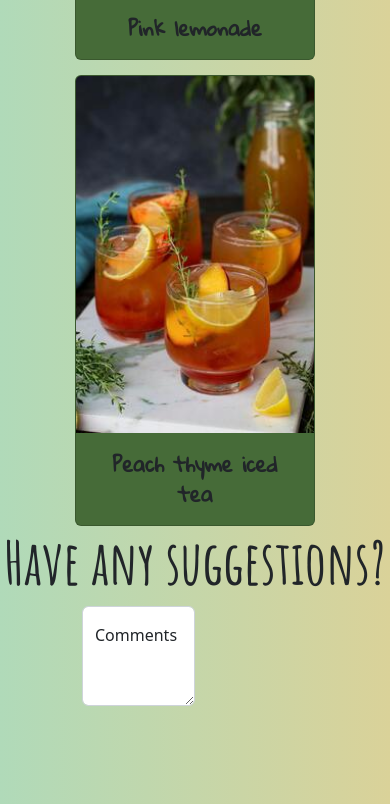
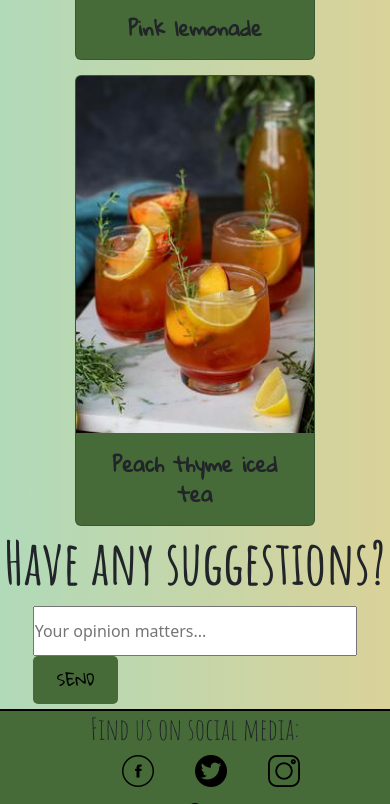
Before and after one commit to NachoWainer/Proyecto-IgnacioWainer, a plain HTML site: page pages/menu.html in a window 390 px wide. Shown: the part 11196-12000 px from the top of the page. Drawn offline with nearby package versions, Linux system fonts and the light colour scheme.

Commit message:
menu + MaR terminados falta index

```diff
--- a/pages/menu.html
+++ b/pages/menu.html
@@ -254,14 +254,9 @@
 
         <section id="suggestions">
             <h1 class="titulo angry-animate"> Have any suggestions?</h1>
-            <div class="form-floating">
-              <textarea class="form-control" placeholder="Leave a comment here" id="floatingTextarea2" style="height: 100px"></textarea>
-              <label for="floatingTextarea2">Comments</label>
-            </div>
-                <div class="col-12">
-                  <button type="submit" class=" pulsar btn btn-primary">Reserve!</button>
-                </div>
-              </form>
+            <div>
+            <input placeholder="Your opinion matters..." >  </input>
+            <button type="submit" class="pulsar btn btn-primary">SEND</button>
             </div>
         </section>
 
--- a/styles/style.css
+++ b/styles/style.css
@@ -245,10 +245,17 @@ body section h2{
     background-color: #466B38;
 }
 #suggestions{
-    display: grid;
-    grid-template-columns: 1fr;
-    grid-auto-rows: 1fr 3fr;
+    display: flex;
+    flex-direction: column;
+    justify-content: center;
+    align-items: center;
     border-bottom: black solid 2px;
+    padding-bottom: 5px;
+}
+
+#suggestions input{
+    width: 500px;
+    height: 50px;
 }
 
 
@@ -286,9 +293,7 @@ form button{
     font-family: 'Gloria Hallelujah', cursive;
 
 }
-#suggestions{
-    justify-items: center;
-}
+
 .form-control {
         display: flex;
         width: 50%;
@@ -444,13 +449,13 @@ footer div nav:hover {
     font-family: 'Gloria Hallelujah', cursive; ;
     border: none;
     color: black;
-    border-radius: 7px;
+    border-radius: 5px;
     transition: transform 250ms cubic-bezier(.2,.8,.4,1);
   }
 
 .pulsar:hover {
 	transform: scale(1.10);
-    background-color: #dad299 !important;
+    background-color: black !important;
 
 
   }
@@ -590,6 +595,9 @@ footer div nav:hover {
     #opinion3{
         justify-items: center;
         }
+        #suggestions input{
+            width: 100%;
+        }
 
 }
 @media only screen and (max-width: 300px){
@@ -600,9 +608,12 @@ footer div nav:hover {
        align-content: center;
        gap: 10px;
 
+
     }
     .titulo{
         font-size: 50px;
         }
-
+        #suggestions input{
+            width: 100%;
+        }
 }
```
Also changed, not shown: index.html (+21 -11 lines).
